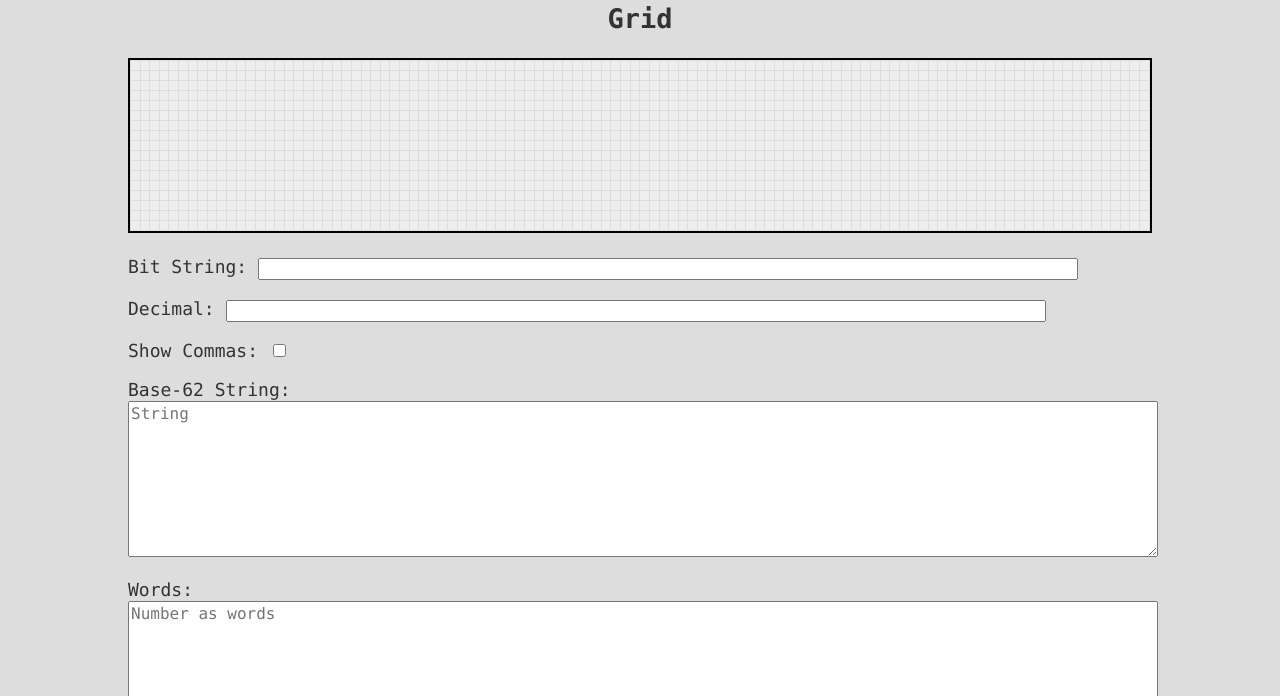
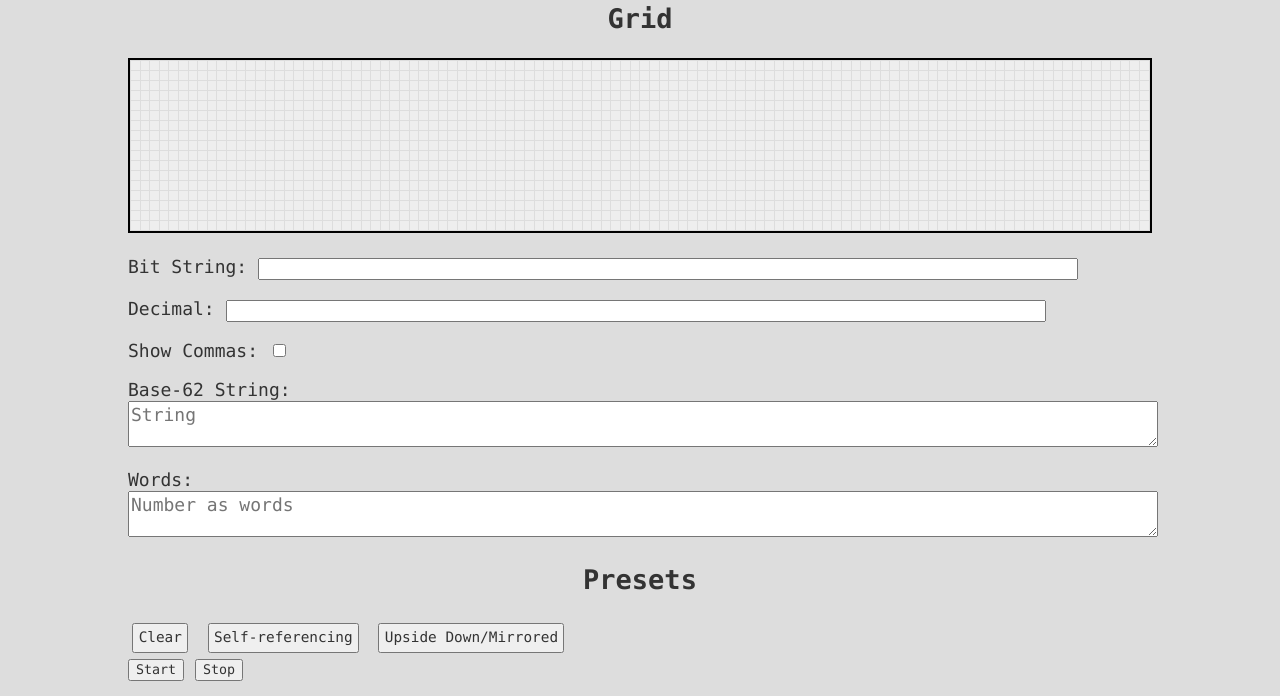
Before and after one commit to miuxsoph/e, a plain HTML site: page index.html in a window 1280 px wide. Shown: the part 104-800 px from the top of the page. Drawn offline with nearby package versions, Linux system fonts and the light colour scheme; a script that the page names is missing.

Commit message:
Update index.html

```diff
--- a/index.html
+++ b/index.html
@@ -38,9 +38,9 @@
         }
 
         textarea {
-            font-size: 1rem;
+            font-size: 18px;
             width: 100%;
-            height: 150px;
+            height: 40px;
         }
 
         #grid {
```
